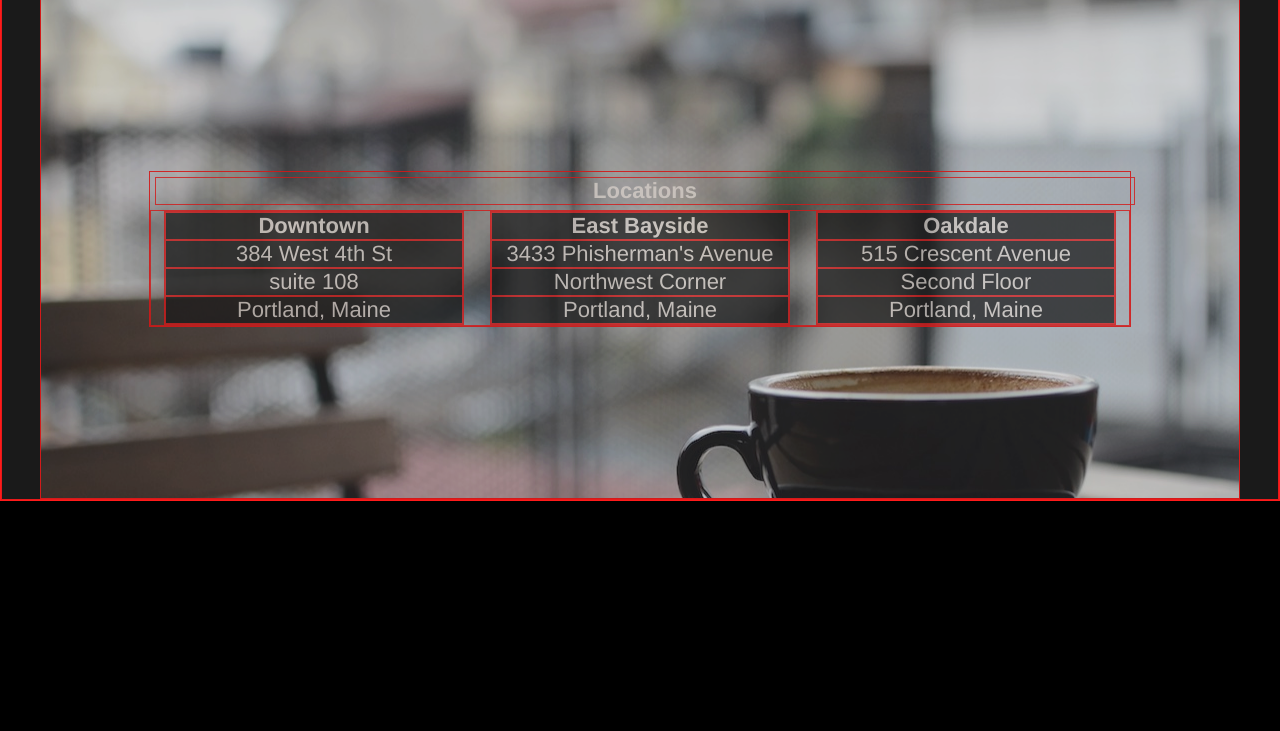
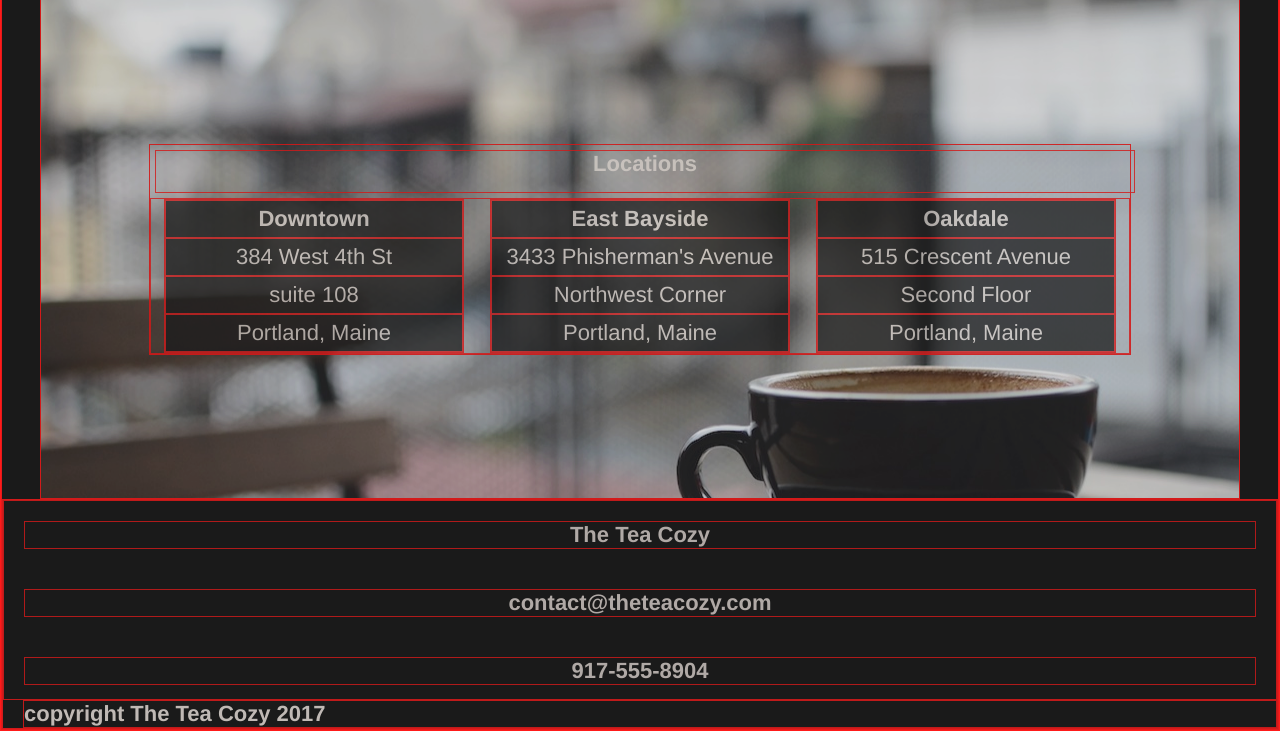
Before and after one commit to promoteglobal/Tea-Cozy, a plain HTML site: page index.html in a window 1280 px wide. Shown: the part 1292-2023 px from the top of the page. Before the commit the page ends 1793 px from the top, so only its background shows below. Drawn offline with Linux system fonts and the light colour scheme.

Commit message:
add footer

```diff
--- a/index.html
+++ b/index.html
@@ -57,26 +57,34 @@
         <h2>Locations</h2>
         <div class="cardsRow">
           <div class="locationCards">
-            <h3>Downtown</h3>
-            <p>384 West 4th St</p>
-            <p>suite 108</p>
-            <p>Portland, Maine</p>
+            <h3 class="padding">Downtown</h3>
+            <p class="padding">384 West 4th St</p>
+            <p class="padding">suite 108</p>
+            <p class="padding">Portland, Maine</p>
           </div>
           <div class="locationCards">
-            <h3>East Bayside</h3>
-            <p>3433 Phisherman's Avenue</p>
-            <p>Northwest Corner</p>
-            <p>Portland, Maine</p>
+            <h3 class="padding">East Bayside</h3>
+            <p class="padding">3433 Phisherman's Avenue</p>
+            <p class="padding">Northwest Corner</p>
+            <p class="padding">Portland, Maine</p>
           </div>
           <div class="locationCards">
-            <h3>Oakdale</h3>
-            <p>515 Crescent Avenue</p>
-            <p>Second Floor</p>
-            <p>Portland, Maine</p>
+            <h3 class="padding">Oakdale</h3>
+            <p class="padding">515 Crescent Avenue</p>
+            <p class="padding">Second Floor</p>
+            <p class="padding">Portland, Maine</p>
           </div>
         </div>
       </div>
     </div>
+    <footer>
+      <div class=contactInfo>
+        <h3 class="margin">The Tea Cozy</h3>
+        <h5 class="margin">contact@theteacozy.com</h5>
+        <h5 class="margin">917-555-8904</h5>
+      </div>
+      <h5 class="copyright">copyright The Tea Cozy 2017</h5>
+    </footer>
 
   <script src="main.js"></script>
 </body>
--- a/style.css
+++ b/style.css
@@ -61,7 +61,7 @@ a {
   display: block;
 }
 
-/* header  */
+/* main header  */
 
 header {
   background-image: url("img/img-mission-background.jpg");
@@ -122,6 +122,7 @@ h2, h4 {
 #locations h2 {
   width: 100%;
   background-color: transparent;
+  padding-bottom: 15px;
 
 }
 
@@ -130,9 +131,6 @@ h2, h4 {
   background-color: transparent;
   justify-content: space-between;
   width: 980px;
-
-
-
 }
 
 
@@ -143,3 +141,24 @@ h2, h4 {
   background-color: black;
   opacity: 1;
 }
+
+.padding {
+  padding: 5px;
+}
+
+/* footer*/
+.contactInfo {
+  height: 200px;
+  display: flex;
+  flex-direction: column;
+  align-content: space-between;
+}
+
+.margin {
+  margin: 20px;
+}
+
+.copyright {
+  text-align: left;
+  margin-left: 20px;
+}
```
